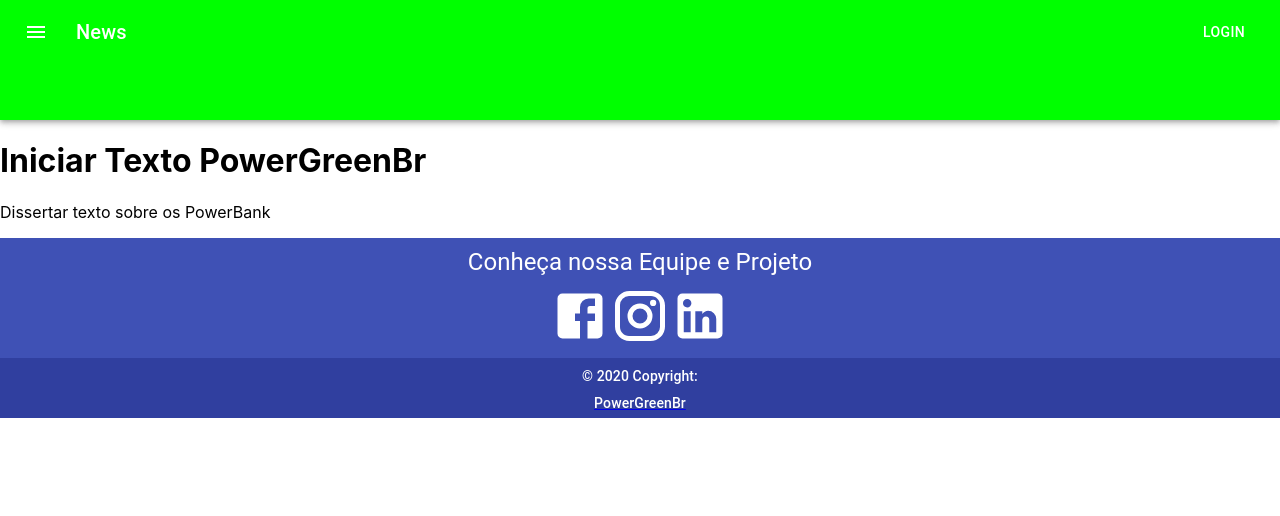
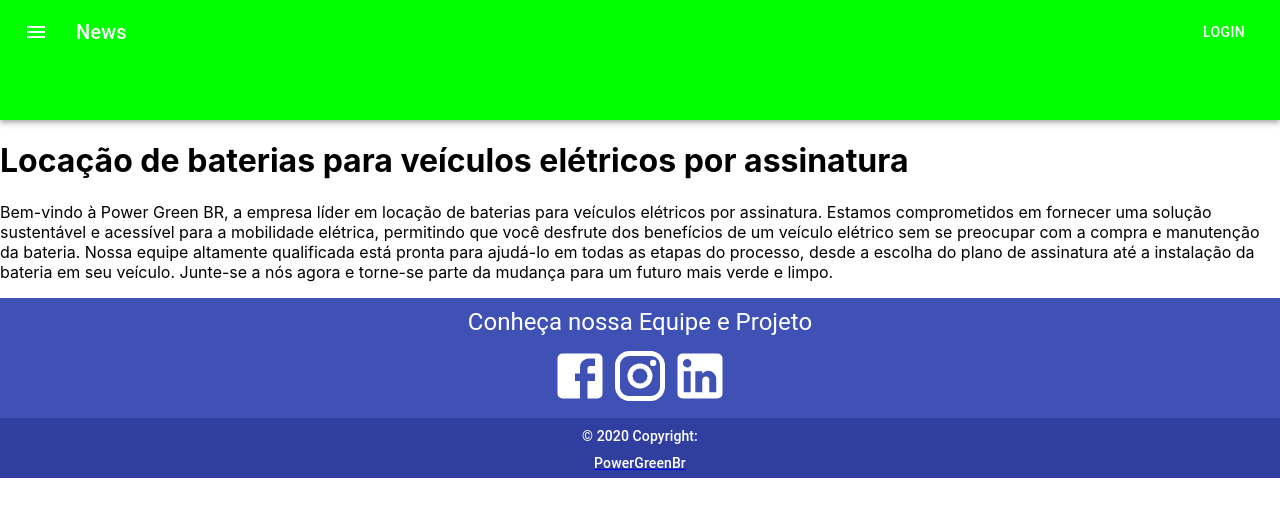
Before and after one commit to PowerGreenBr/frontEnd, a React (Create React App) app: page / in a window 1280 px wide. Shown: the top 516 px of the page. Built offline with nearby package versions, Linux system fonts and the light colour scheme.

Commit message:
Correcao: By Jessica e Marlon /paginas/home/Home.tsx

```diff
--- a/src/paginas/home/Home.tsx
+++ b/src/paginas/home/Home.tsx
@@ -4,8 +4,17 @@ import './Home.css';
 function Home (){
     return(
         <>
-            <h1> Iniciar Texto PowerGreenBr</h1>
-            <p>Dissertar texto sobre os PowerBank</p>
+            <h1>Locação de baterias para veículos elétricos por assinatura </h1>
+            <p>Bem-vindo à Power Green BR,
+        a empresa líder em locação de baterias para veículos elétricos
+        por assinatura. Estamos comprometidos em fornecer uma solução
+        sustentável e acessível para a mobilidade elétrica, permitindo
+        que você desfrute dos benefícios de um veículo elétrico sem se
+        preocupar com a compra e manutenção da bateria. Nossa equipe
+        altamente qualificada está pronta para ajudá-lo em todas as etapas
+        do processo, desde a escolha do plano de assinatura até a instalação
+        da bateria em seu veículo. Junte-se a nós agora e torne-se parte
+        da mudança para um futuro mais verde e limpo.</p>
         </>
     );
 }export default Home;
```
